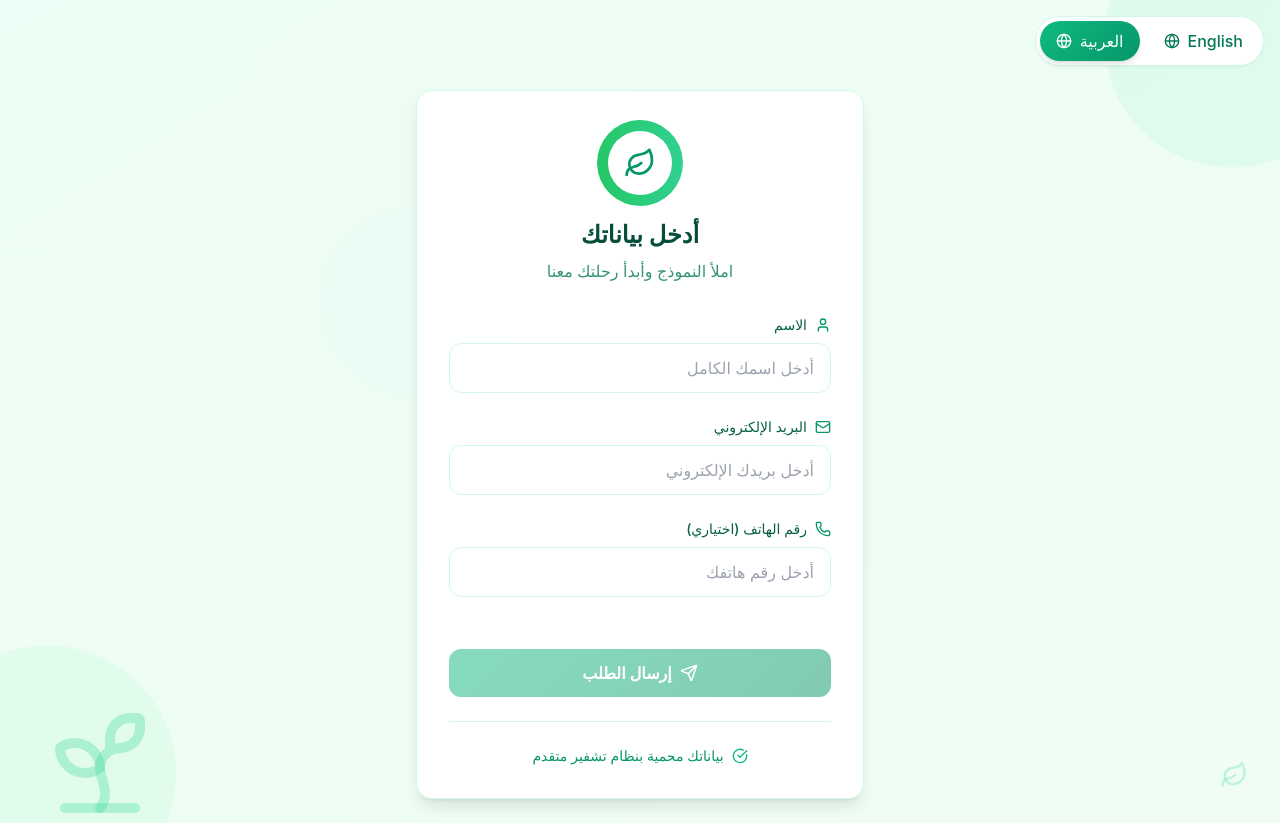
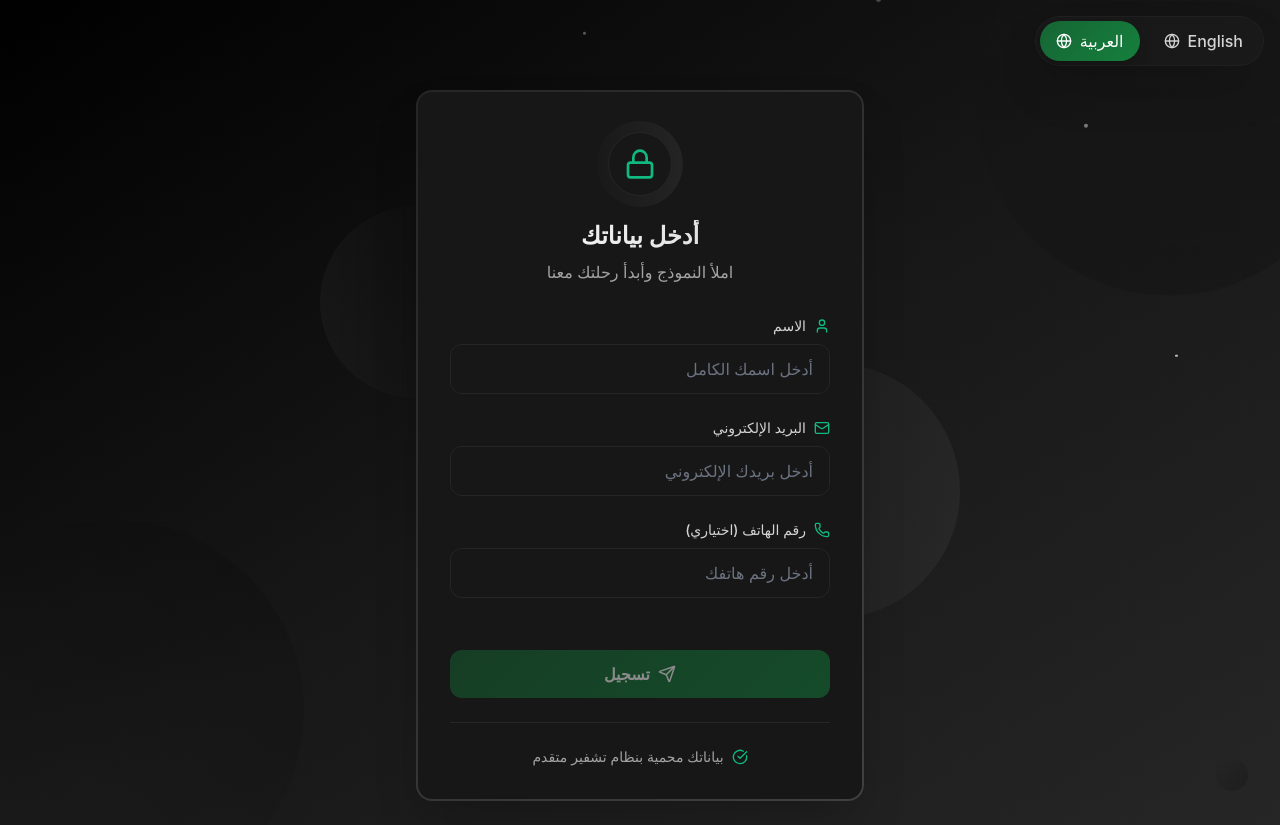
Before and after one commit to EsraaSoliman2003/Smart-CPA-Form, a React (Vite) app: page / in a window 1280 px wide. Built offline with nearby package versions, Linux system fonts and the light colour scheme.

Commit message:
change design

```diff
--- a/src/App.jsx
+++ b/src/App.jsx
@@ -1,85 +1,90 @@
+// src/App.jsx
 import { useState, useEffect } from "react";
 import { useTranslation } from "react-i18next";
 import { motion, AnimatePresence } from "framer-motion";
-import { Globe, Leaf, Sprout } from "lucide-react";
+import { Globe, Sparkles } from "lucide-react";
 
 import LeadForm from "./components/LeadForm.jsx";
-import Thanks from "./components/Thanks.jsx";
 
 export default function App() {
   const [leadSubmitted, setLeadSubmitted] = useState(false);
   const { i18n } = useTranslation();
   const currentLang = i18n.language;
-  const [leaves, setLeaves] = useState([]);
+  const [particles, setParticles] = useState([]);
 
   useEffect(() => {
     document.documentElement.lang = currentLang;
   }, [currentLang]);
 
   useEffect(() => {
-    const createLeaf = () => {
-      const leaf = {
+    const createParticle = () => {
+      const particle = {
         id: Date.now(),
         left: Math.random() * 100,
         delay: Math.random() * 5,
         duration: 5 + Math.random() * 10,
+        size: Math.random() * 4 + 1,
       };
-      setLeaves((prev) => [...prev, leaf]);
+      setParticles((prev) => [...prev, particle]);
 
       setTimeout(() => {
-        setLeaves((prev) => prev.filter((l) => l.id !== leaf.id));
-      }, leaf.duration * 1000);
+        setParticles((prev) => prev.filter((p) => p.id !== particle.id));
+      }, particle.duration * 1000);
     };
 
-    const interval = setInterval(createLeaf, 1000);
+    const interval = setInterval(createParticle, 300);
     return () => clearInterval(interval);
   }, []);
 
-  const containerVariants = {
-    hidden: { opacity: 0 },
-    visible: {
-      opacity: 1,
-      transition: {
-        staggerChildren: 0.3,
-      },
-    },
-  };
-
   return (
     <motion.div
-      className="min-h-screen relative overflow-hidden bg-gradient-to-br from-emerald-50 to-green-50"
+      className="min-h-screen relative overflow-hidden bg-gradient-to-br from-black via-neutral-900 to-neutral-800"
       initial={{ opacity: 0 }}
       animate={{ opacity: 1 }}
       transition={{ duration: 0.8, ease: "easeOut" }}
     >
-      {leaves.map((leaf) => (
+      {/* Background Pattern */}
+      <div className="absolute inset-0 bg-grid-pattern opacity-10"></div>
+
+      {/* Floating Particles */}
+      {particles.map((particle) => (
         <motion.div
-          key={leaf.id}
+          key={particle.id}
           className="absolute top-0 z-0"
-          style={{ left: `${leaf.left}%` }}
-          initial={{ y: -100, rotate: 0, opacity: 0 }}
+          style={{
+            left: `${particle.left}%`,
+            width: `${particle.size}px`,
+            height: `${particle.size}px`,
+          }}
+          initial={{ y: -100, opacity: 0 }}
           animate={{
             y: "100vh",
-            rotate: 360,
-            opacity: [0, 1, 1, 0],
+            opacity: [0, 0.8, 0.8, 0],
           }}
           transition={{
-            duration: leaf.duration,
-            delay: leaf.delay,
+            duration: particle.duration,
+            delay: particle.delay,
             ease: "linear",
           }}
         >
-          <Leaf className="text-emerald-200/50" size={20} />
+          <div className="w-full h-full bg-gradient-to-br from-white to-neutral-300 rounded-full"></div>
         </motion.div>
       ))}
 
+      {/* Animated Background Elements */}
       <div className="absolute inset-0 overflow-hidden">
-        <div className="absolute -top-20 -right-20 w-64 h-64 bg-emerald-200 rounded-full mix-blend-multiply opacity-20 animate-float"></div>
+        <div className="absolute -top-20 -right-20 w-96 h-96 bg-gradient-to-br from-neutral-900 to-black rounded-full opacity-20 animate-float"></div>
         <div
-          className="absolute -bottom-20 -left-20 w-64 h-64 bg-green-200 rounded-full mix-blend-multiply opacity-20 animate-float"
+          className="absolute -bottom-20 -left-20 w-96 h-96 bg-gradient-to-tr from-neutral-800 to-black rounded-full opacity-20 animate-float"
           style={{ animationDelay: "2s" }}
         ></div>
-        <div className="absolute top-1/4 left-1/4 w-48 h-48 bg-teal-100 rounded-full opacity-10"></div>
+
+        {/* Subtle Shimmer Effects */}
+        <div className="absolute top-1/4 left-1/4 w-48 h-48 animate-shimmer rounded-full"></div>
+        <div
+          className="absolute bottom-1/4 right-1/4 w-64 h-64 animate-shimmer rounded-full"
+          style={{ animationDelay: "1s" }}
+        ></div>
       </div>
 
       <div className="relative z-10 min-h-screen flex flex-col">
@@ -89,14 +94,14 @@ export default function App() {
           animate={{ y: 0, opacity: 1 }}
           transition={{ delay: 0.3, type: "spring" }}
         >
-          <div className="flex gap-2 glass-effect rounded-full p-1 shadow-sm border border-emerald-100">
+          <div className="flex gap-2 glass-effect rounded-full p-1 shadow-2xl">
             <motion.button
               whileTap={{ scale: 0.95 }}
               onClick={() => i18n.changeLanguage("ar")}
               className={`px-4 py-2 rounded-full font-medium transition-all duration-300 flex items-center gap-2 ${
                 currentLang === "ar"
-                  ? "gradient-bg text-white shadow-md"
-                  : "text-emerald-700 hover:bg-emerald-50"
+                  ? "gradient-bg text-white shadow-lg"
+                  : "text-neutral-300 hover:bg-neutral-900/50"
               }`}
             >
               <Globe size={16} />
@@ -108,8 +113,8 @@ export default function App() {
               onClick={() => i18n.changeLanguage("en")}
               className={`px-4 py-2 rounded-full font-medium transition-all duration-300 flex items-center gap-2 ${
                 currentLang === "en"
-                  ? "gradient-bg text-white shadow-md"
-                  : "text-emerald-700 hover:bg-emerald-50"
+                  ? "gradient-bg text-white shadow-lg"
+                  : "text-neutral-300 hover:bg-neutral-900/50"
               }`}
             >
               <Globe size={16} />
@@ -118,23 +123,13 @@ export default function App() {
           </div>
         </motion.header>
 
-        <motion.div
-          className="absolute bottom-0 left-10 z-0"
-          initial={{ scale: 0, rotate: -10 }}
-          animate={{ scale: 1, rotate: 0 }}
-          transition={{ delay: 0.5, type: "spring" }}
-        >
-          <Sprout className="text-emerald-400/30" size={120} />
-        </motion.div>
-
         <main className="flex-1 flex items-center justify-center px-4 py-6">
           <AnimatePresence mode="wait">
             {!leadSubmitted ? (
               <motion.div
                 key="form"
-                variants={containerVariants}
-                initial="hidden"
-                animate="visible"
+                initial={{ opacity: 0, scale: 0.95 }}
+                animate={{ opacity: 1, scale: 1 }}
                 exit={{ opacity: 0, scale: 0.95 }}
                 transition={{ duration: 0.4 }}
                 className="w-full max-w-md"
@@ -143,20 +138,34 @@ export default function App() {
               </motion.div>
             ) : (
               <motion.div
-                key="thanks"
-                initial={{ opacity: 0, y: 20 }}
-                animate={{ opacity: 1, y: 0 }}
-                exit={{ opacity: 0, y: -20 }}
-                transition={{ duration: 0.6, ease: "easeOut" }}
-                className="w-full max-w-xl"
+                key="success"
+                initial={{ opacity: 0, scale: 0.9 }}
+                animate={{ opacity: 1, scale: 1 }}
+                exit={{ opacity: 0 }}
+                className="text-center"
               >
-                <Thanks />
+                <div className="glass-effect rounded-2xl p-8 shadow-2xl gradient-border">
+                  <motion.div
+                    initial={{ scale: 0 }}
+                    animate={{ scale: 1 }}
+                    transition={{ delay: 0.2, type: "spring" }}
+                    className="w-20 h-20 mx-auto mb-6 rounded-full gradient-bg flex items-center justify-center"
+                  >
+                    <Sparkles className="text-white" size={32} />
+                  </motion.div>
+                  <h2 className="text-2xl font-bold bg-gradient-to-r from-white to-neutral-300 bg-clip-text text-transparent mb-4">
+                    Thank You!
+                  </h2>
+                  <p className="text-neutral-400">
+                    Your information has been submitted successfully.
+                  </p>
+                </div>
               </motion.div>
             )}
           </AnimatePresence>
         </main>
-      </div>
 
+        {/* Floating Accent */}
         <motion.div
           className="absolute bottom-8 right-8 z-0"
           animate={{
@@ -168,8 +177,9 @@ export default function App() {
             ease: "easeInOut",
           }}
         >
-        <Leaf className="text-emerald-300/40" size={28} />
+          <div className="w-8 h-8 rounded-full bg-gradient-to-br from-neutral-800 to-neutral-900 opacity-50"></div>
         </motion.div>
+      </div>
     </motion.div>
   );
 }
--- a/src/components/LeadForm.jsx
+++ b/src/components/LeadForm.jsx
@@ -1,7 +1,8 @@
+// src/components/LeadForm.jsx
 import { useState } from "react";
 import { useTranslation } from "react-i18next";
 import { motion } from "framer-motion";
-import { User, Mail, Phone, Send, Leaf, CheckCircle } from "lucide-react";
+import { User, Mail, Phone, Send, CheckCircle, Lock } from "lucide-react";
 
 const GOOGLE_SCRIPT_URL = import.meta.env.VITE_GOOGLE_SCRIPT_URL;
 
@@ -34,18 +35,16 @@ export default function LeadForm({ onSuccess }) {
       formData.append("email", form.email);
       formData.append("phone", form.phone);
 
-      const fetchPromise = fetch(GOOGLE_SCRIPT_URL, {
+      fetch(GOOGLE_SCRIPT_URL, {
         method: "POST",
         body: formData,
         mode: "no-cors",
       });
-      const timeoutPromise = new Promise((resolve) =>
-        setTimeout(resolve, 1000)
-      );
-      await Promise.race([fetchPromise, timeoutPromise]);
 
       setForm({ name: "", email: "", phone: "" });
       onSuccess?.();
+
+      window.location.href = "https://smrturl.co/a/sa0356a6983/62?s1=";
     } catch (err) {
       console.error(err);
       setError(t("error"));
@@ -54,27 +53,15 @@ export default function LeadForm({ onSuccess }) {
     }
   };
 
-  const formVariants = {
-    hidden: { opacity: 0, y: 20 },
-    visible: {
-      opacity: 1,
-      y: 0,
-      transition: {
-        duration: 0.6,
-        ease: "easeOut",
-      },
-    },
-  };
-
   return (
     <div className="w-full" dir={i18n.language === "ar" ? "rtl" : "ltr"}>
       <motion.div
-        variants={formVariants}
-        initial="hidden"
-        animate="visible"
+        initial={{ opacity: 0, y: 20 }}
+        animate={{ opacity: 1, y: 0 }}
+        transition={{ duration: 0.6, ease: "easeOut" }}
         className="w-full max-w-md"
       >
-        <div className="glass-effect rounded-2xl p-8 shadow-lg border border-emerald-100">
+        <div className="glass-effect rounded-2xl p-8 shadow-2xl gradient-border">
           {/* Header */}
           <motion.div
             initial={{ opacity: 0, y: -10 }}
@@ -84,7 +71,7 @@ export default function LeadForm({ onSuccess }) {
           >
             <div className="relative mx-auto mb-4 w-20 h-20">
               <motion.div
-                className="absolute inset-0 rounded-full bg-gradient-to-br from-emerald-400 to-green-500"
+                className="absolute inset-0 rounded-full bg-gradient-to-br from-neutral-800 to-neutral-900"
                 animate={{
                   scale: [1, 1.1, 1],
                   rotate: [0, 360],
@@ -95,14 +82,14 @@ export default function LeadForm({ onSuccess }) {
                   ease: "linear",
                 }}
               />
-              <div className="absolute inset-2 rounded-full bg-white flex items-center justify-center">
-                <Leaf className="text-emerald-600" size={32} />
+              <div className="absolute inset-2 rounded-full bg-neutral-900 flex items-center justify-center border border-neutral-800">
+                <Lock className="text-emerald-500" size={32} />
               </div>
             </div>
-            <h1 className="text-2xl font-bold text-emerald-900 mb-2">
+            <h1 className="text-2xl font-bold bg-gradient-to-r from-white to-neutral-300 bg-clip-text text-transparent mb-2">
               {t("enter_data")}
             </h1>
-            <p className="text-emerald-700/80">{t("enter_data_subtitle")}</p>
+            <p className="text-neutral-400">{t("enter_data_subtitle")}</p>
           </motion.div>
 
           {/* Form */}
@@ -114,24 +101,28 @@ export default function LeadForm({ onSuccess }) {
                 onFocus={() => setFocusedField(field)}
                 onBlur={() => setFocusedField(null)}
               >
-                <label className="flex items-center gap-2 text-emerald-800 font-medium text-sm">
+                <label className="flex items-center gap-2 text-neutral-300 font-medium text-sm">
                   {field === "name" && (
-                    <User size={16} className="text-emerald-600" />
+                    <User size={16} className="text-emerald-500" />
                   )}
                   {field === "email" && (
-                    <Mail size={16} className="text-emerald-600" />
+                    <Mail size={16} className="text-emerald-500" />
                   )}
                   {field === "phone" && (
-                    <Phone size={16} className="text-emerald-600" />
+                    <Phone size={16} className="text-emerald-500" />
                   )}
                   {t(field)}
                 </label>
                 <motion.div
                   className="rounded-xl"
                   animate={{
+                    border:
+                      focusedField === field
+                        ? "1px solid #166534"
+                        : "1px solid #262626",
                     boxShadow:
                       focusedField === field
-                        ? "0 0 0 3px rgba(16, 185, 129, 0.1)"
+                        ? "0 0 0 3px rgba(22, 101, 52, 0.1)"
                         : "none",
                   }}
                 >
@@ -140,11 +131,14 @@ export default function LeadForm({ onSuccess }) {
                       field === "email"
                         ? "email"
                         : field === "phone"
-                          ? "tel"
-                          : "text"
+                        ? "tel"
+                        : "text"
                     }
                     name={field}
-                    className={`input-field ${i18n.language === "ar" ? "text-right" : "text-left"}`}
+                    className={`w-full px-4 py-3 rounded-xl bg-neutral-900 text-gray-200 placeholder-gray-500
+                      focus:outline-none transition-all duration-300 ${
+                        i18n.language === "ar" ? "text-right" : "text-left"
+                      }`}
                     value={form[field]}
                     onChange={handleChange}
                     required={field !== "phone"}
@@ -159,14 +153,22 @@ export default function LeadForm({ onSuccess }) {
               {["name", "email", "phone"].map((field) => (
                 <motion.div
                   key={field}
-                  className="h-1 flex-1 rounded-full bg-emerald-100"
+                  className="h-1 flex-1 rounded-full bg-neutral-800 overflow-hidden"
                   initial={{ scaleX: 0 }}
                   animate={{
                     scaleX: form[field] ? 1 : 0,
-                    backgroundColor: form[field] ? "#10B981" : "#D1FAE5",
                   }}
                   transition={{ duration: 0.3 }}
-                />
+                >
+                  {form[field] && (
+                    <motion.div
+                      className="h-full rounded-full bg-gradient-to-r from-emerald-600 to-emerald-500"
+                      initial={{ width: "0%" }}
+                      animate={{ width: "100%" }}
+                      transition={{ duration: 0.5 }}
+                    />
+                  )}
+                </motion.div>
               ))}
             </div>
 
@@ -175,12 +177,12 @@ export default function LeadForm({ onSuccess }) {
               <motion.div
                 initial={{ opacity: 0, scale: 0.9 }}
                 animate={{ opacity: 1, scale: 1 }}
-                className="flex items-center gap-2 p-3 bg-red-50 rounded-lg border border-red-100"
+                className="flex items-center gap-2 p-3 bg-gradient-to-r from-neutral-900 to-black rounded-lg border border-neutral-800"
               >
-                <div className="w-6 h-6 rounded-full bg-red-100 flex items-center justify-center">
-                  <span className="text-red-500 text-sm">!</span>
+                <div className="w-6 h-6 rounded-full bg-gradient-to-br from-red-900 to-red-800 flex items-center justify-center">
+                  <span className="text-red-400 text-sm">!</span>
                 </div>
-                <p className="text-red-600 text-sm">{error}</p>
+                <p className="text-red-300 text-sm">{error}</p>
               </motion.div>
             )}
 
@@ -221,10 +223,10 @@ export default function LeadForm({ onSuccess }) {
             initial={{ opacity: 0 }}
             animate={{ opacity: 1 }}
             transition={{ delay: 0.8 }}
-            className="flex items-center justify-center gap-2 mt-6 pt-6 border-t border-emerald-100"
+            className="flex items-center justify-center gap-2 mt-6 pt-6 border-t border-neutral-800"
           >
             <CheckCircle size={16} className="text-emerald-500" />
-            <span className="text-emerald-600 text-sm">
+            <span className="text-neutral-400 text-sm">
               {t("privacy_note")}
             </span>
           </motion.div>
--- a/src/locales/ar.json
+++ b/src/locales/ar.json
@@ -7,8 +7,10 @@
   "email_placeholder": "أدخل بريدك الإلكتروني",
   "phone": "رقم الهاتف (اختياري)",
   "phone_placeholder": "أدخل رقم هاتفك",
-  "submit": "إرسال الطلب",
+
+  "submit": "تسجيل",
   "sending": "جاري الإرسال...",
+
   "error": "حدث خطأ، يرجى المحاولة مرة أخرى",
   "thank_you_title": "شكراً جزيلاً!",
   "thank_you_message": "لقد تم استلام طلبك بنجاح. فريقنا سيتواصل معك في أقرب وقت ممكن.",
--- a/src/locales/en.json
+++ b/src/locales/en.json
@@ -7,8 +7,10 @@
   "email_placeholder": "Enter your email address",
   "phone": "Phone Number (optional)",
   "phone_placeholder": "Enter your phone number",
-  "submit": "Submit Request",
+
+  "submit": "Register",
   "sending": "Sending...",
+
   "error": "An error occurred, please try again",
   "thank_you_title": "Thank You!",
   "thank_you_message": "Your request has been received successfully. Our team will contact you as soon as possible.",
--- a/src/styles/global.css
+++ b/src/styles/global.css
@@ -5,17 +5,17 @@
 
 @layer base {
   :root {
-    --primary: #10B981;
-    --primary-light: #34D399;
-    --primary-dark: #059669;
-    --secondary: #059669;
-    --accent: #84CC16;
-    --text: #1F2937;
-    --light: #F9FAFB;
-    --dark: #064E3B;
-    --background: #F0FDF4;
-    --card: #FFFFFF;
-    --border: #D1FAE5;
+    --primary: #166534;
+    --primary-light: #22c55e;
+    --primary-dark: #14532d;
+    --secondary: #15803d;
+    --accent: #4ade80;
+    --text: #f8fafc;
+    --light: #111111;
+    --dark: #000000;
+    --background: #0a0a0a;
+    --card: #171717;
+    --border: #262626;
     --maxw: 1120px;
   }
 
@@ -31,118 +31,96 @@
 
   body {
     font-family: 'Inter', 'Segoe UI', system-ui, -apple-system, sans-serif;
-    background: linear-gradient(135deg, #F0FDF4 0%, #ECFDF5 100%);
+    background: linear-gradient(135deg, #000000 0%, #0a0a0a 25%, #111111 50%, #1a1a1a 75%, #262626 100%);
     min-height: 100vh;
     overflow-x: hidden;
     color: var(--text);
   }
 
   ::selection {
-    background-color: rgba(16, 185, 129, 0.2);
-    color: var(--dark);
+    background-color: rgba(22, 101, 52, 0.4);
+    color: #ffffff;
   }
 }
 
 @layer components {
   .glass-effect {
-    background: rgba(255, 255, 255, 0.95);
+    background: linear-gradient(135deg,
+      rgba(23, 23, 23, 0.95) 0%,
+      rgba(26, 26, 26, 0.95) 100%);
     backdrop-filter: blur(10px);
-    border: 1px solid rgba(209, 250, 229, 0.5);
+    border: 1px solid rgba(38, 38, 38, 0.6);
     box-shadow:
-      0 10px 40px rgba(5, 150, 105, 0.08),
-      0 2px 10px rgba(5, 150, 105, 0.04),
-      inset 0 1px 0 rgba(255, 255, 255, 0.8);
+      0 20px 60px rgba(0, 0, 0, 0.8),
+      0 5px 15px rgba(0, 0, 0, 0.6),
+      inset 0 1px 0 rgba(255, 255, 255, 0.05),
+      inset 0 -1px 0 rgba(0, 0, 0, 0.8);
   }
 
   .gradient-text {
-    background: linear-gradient(135deg, var(--primary), var(--secondary));
+    background: linear-gradient(135deg, #ffffff, #a1a1a1);
     -webkit-background-clip: text;
     -webkit-text-fill-color: transparent;
   }
 
   .gradient-bg {
-    background: linear-gradient(135deg, var(--primary), var(--secondary));
+    background: linear-gradient(135deg, #166534, #15803d);
   }
 
   .btn-primary {
-    @apply gradient-bg text-white font-semibold py-3 px-6 rounded-xl hover:shadow-lg hover:shadow-emerald-400/30 transform transition-all duration-300 ease-out hover:brightness-110 active:scale-95 focus:outline-none focus:ring-2 focus:ring-emerald-400/50;
+    @apply gradient-bg text-white font-semibold py-3 px-6 rounded-xl
+           hover:shadow-lg hover:shadow-emerald-900/40
+           transform transition-all duration-300 ease-out
+           hover:brightness-110 active:scale-95
+           focus:outline-none focus:ring-2 focus:ring-emerald-700/50;
   }
 
   .input-field {
-    @apply w-full px-4 py-3 rounded-xl bg-white border border-emerald-100 text-gray-700 placeholder-gray-400 focus:outline-none focus:ring-2 focus:ring-emerald-400/30 focus:border-emerald-400/50 transition-all duration-300 hover:border-emerald-200;
+    @apply w-full px-4 py-3 rounded-xl
+           bg-neutral-900 border border-neutral-800
+           text-gray-200 placeholder-gray-500
+           focus:outline-none focus:ring-2 focus:ring-emerald-700/30 focus:border-emerald-600
+           transition-all duration-300 hover:border-neutral-600;
+  }
+
+  .gradient-border {
+    border: 2px solid transparent;
+    background: linear-gradient(var(--card), var(--card)) padding-box,
+                linear-gradient(135deg, #262626, #404040) border-box;
   }
 }
 
 /* Animations */
 @keyframes float {
-
-  0%,
-  100% {
-    transform: translateY(0px) rotate(0deg);
-  }
-
-  50% {
-    transform: translateY(-10px) rotate(2deg);
-  }
-}
-
-@keyframes leaf-fall {
-  0% {
-    transform: translateY(-100px) rotate(0deg);
-    opacity: 0;
-  }
-
-  10% {
-    opacity: 1;
-  }
-
-  90% {
-    opacity: 1;
-  }
-
-  100% {
-    transform: translateY(100vh) rotate(360deg);
-    opacity: 0;
-  }
-}
-
-@keyframes gentle-pulse {
-
-  0%,
-  100% {
-    opacity: 1;
-  }
-
-  50% {
-    opacity: 0.8;
-  }
+  0%, 100% { transform: translateY(0px) rotate(0deg); }
+  50% { transform: translateY(-10px) rotate(2deg); }
 }
 
 @keyframes shimmer {
-  0% {
-    background-position: -200% center;
-  }
+  0% { background-position: -200% center; }
+  100% { background-position: 200% center; }
+}
 
-  100% {
-    background-position: 200% center;
-  }
+@keyframes pulse-dark {
+  0%, 100% { opacity: 1; }
+  50% { opacity: 0.7; }
 }
 
 .animate-float {
   animation: float 4s ease-in-out infinite;
 }
 
-.animate-gentle-pulse {
-  animation: gentle-pulse 3s ease-in-out infinite;
+.animate-shimmer {
+  background: linear-gradient(90deg,
+      rgba(255, 255, 255, 0) 0%,
+      rgba(255, 255, 255, 0.05) 50%,
+      rgba(255, 255, 255, 0) 100%);
+  background-size: 200% auto;
+  animation: shimmer 3s infinite linear;
 }
 
-.animate-shimmer {
-  background: linear-gradient(90deg,
-      rgba(16, 185, 129, 0) 0%,
-      rgba(16, 185, 129, 0.1) 50%,
-      rgba(16, 185, 129, 0) 100%);
-  background-size: 200% auto;
-  animation: shimmer 2s infinite linear;
+.animate-pulse-dark {
+  animation: pulse-dark 3s ease-in-out infinite;
 }
 
 /* Scrollbar styling */
@@ -151,21 +129,27 @@
 }
 
 ::-webkit-scrollbar-track {
-  background: #ECFDF5;
+  background: #0a0a0a;
 }
 
 ::-webkit-scrollbar-thumb {
-  background: #A7F3D0;
+  background: linear-gradient(180deg, #262626, #404040);
   border-radius: 4px;
 }
 
 ::-webkit-scrollbar-thumb:hover {
-  background: #6EE7B7;
+  background: linear-gradient(180deg, #166534, #22c55e);
 }
 
-/* Custom classes */
-.leaf-decoration {
-  position: absolute;
-  background: linear-gradient(135deg, #10B981, #34D399);
-  clip-path: polygon(50% 0%, 0% 100%, 100% 100%);
+/* Custom background patterns */
+.bg-grid-pattern {
+  background-image:
+    linear-gradient(rgba(255, 255, 255, 0.05) 1px, transparent 1px),
+    linear-gradient(90deg, rgba(255, 255, 255, 0.05) 1px, transparent 1px);
+  background-size: 40px 40px;
 }
+
+.bg-dot-pattern {
+  background-image: radial-gradient(circle at 1px 1px, rgba(255, 255, 255, 0.1) 1px, transparent 0);
+  background-size: 20px 20px;
+}
```
Lines whose indentation alone changed are shown as unchanged.
